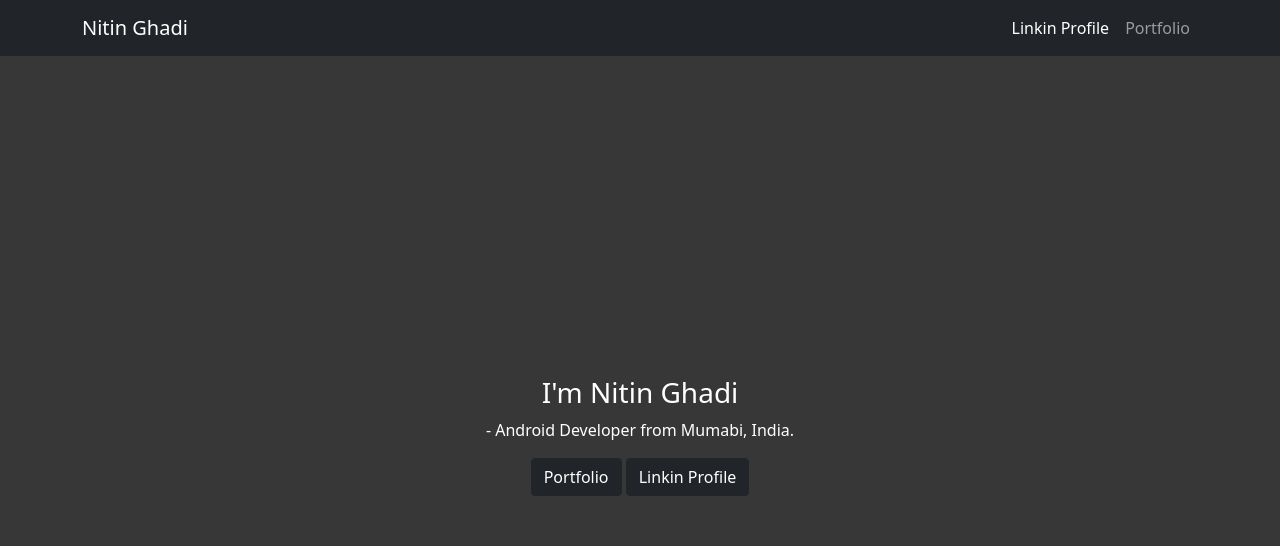
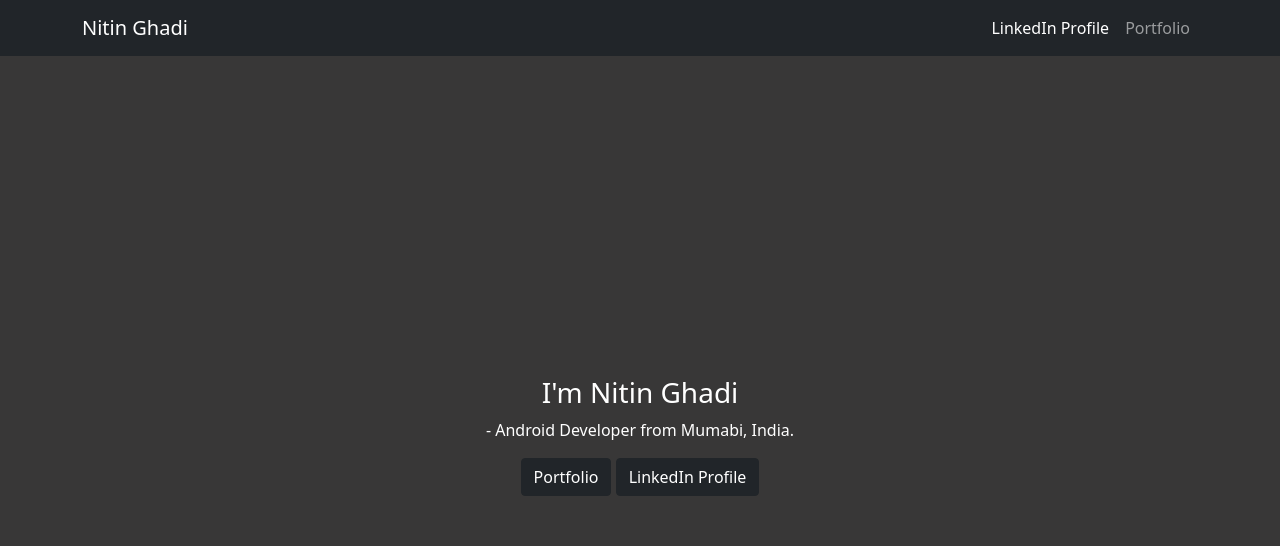
Before and after one commit to NitinGhadi/My-Profile, a plain HTML site: page index.html in a window 1280 px wide. Shown: the top 546 px of the page. Drawn offline with Linux system fonts and the light colour scheme.

Commit message:
LinkedIn
LinkedIn

```diff
--- a/index.html
+++ b/index.html
@@ -18,7 +18,7 @@
 		</button>
 		<div class="collapse navbar-collapse justify-content-end" id="navbarNavAltMarkup">
 		  <div class="navbar-nav">
-			<a class="nav-link active" href="https://www.linkedin.com/in/nitin-ghadi-3b7320211">Linkin Profile</a>
+			<a class="nav-link active" href="https://www.linkedin.com/in/nitin-ghadi-3b7320211">LinkedIn Profile</a>
 			<a class="nav-link" href="#portfolio">Portfolio</a>
 		  </div>
 		</div>
@@ -41,7 +41,7 @@
 						<p>- Android Developer from Mumabi, India.</p>
 						<div>
 							<button type="button" class="btn btn-dark" onclick="window.location='#portfolio'" >Portfolio</button>
-							<button type="button" class="btn btn-dark" onclick="window.location='https://www.linkedin.com/in/nitin-ghadi-3b7320211'">Linkin Profile</button>
+							<button type="button" class="btn btn-dark" onclick="window.location='https://www.linkedin.com/in/nitin-ghadi-3b7320211'">LinkedIn Profile</button>
 						</div>
 					</div>
 				 </div>
```
